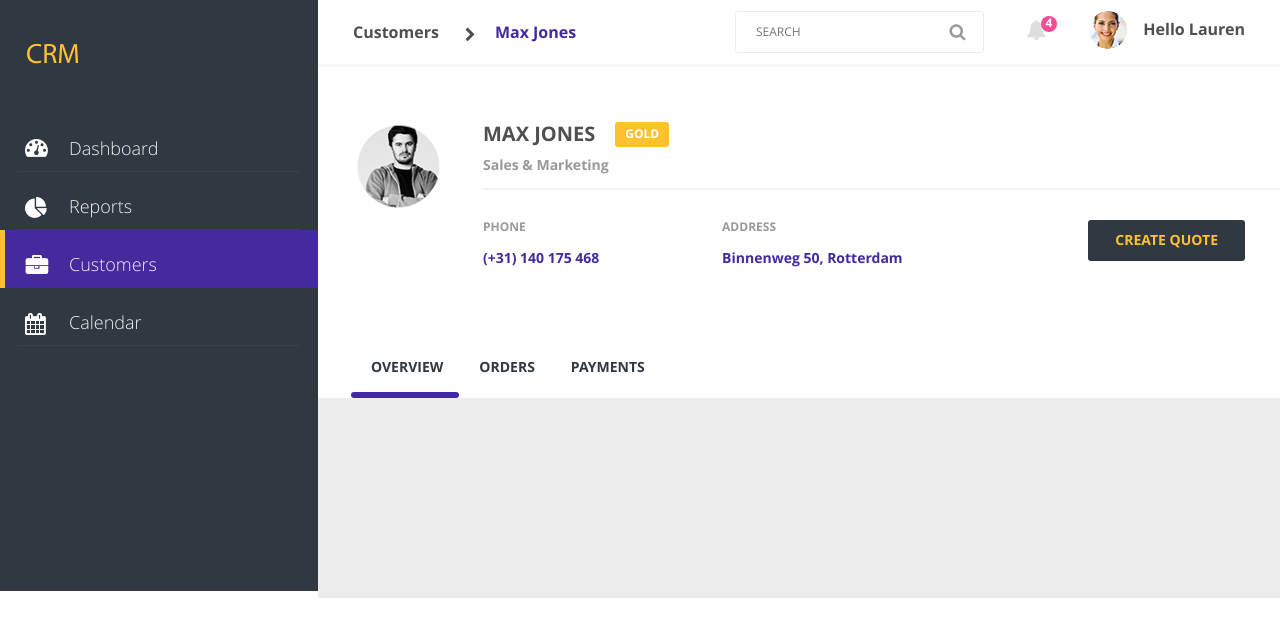
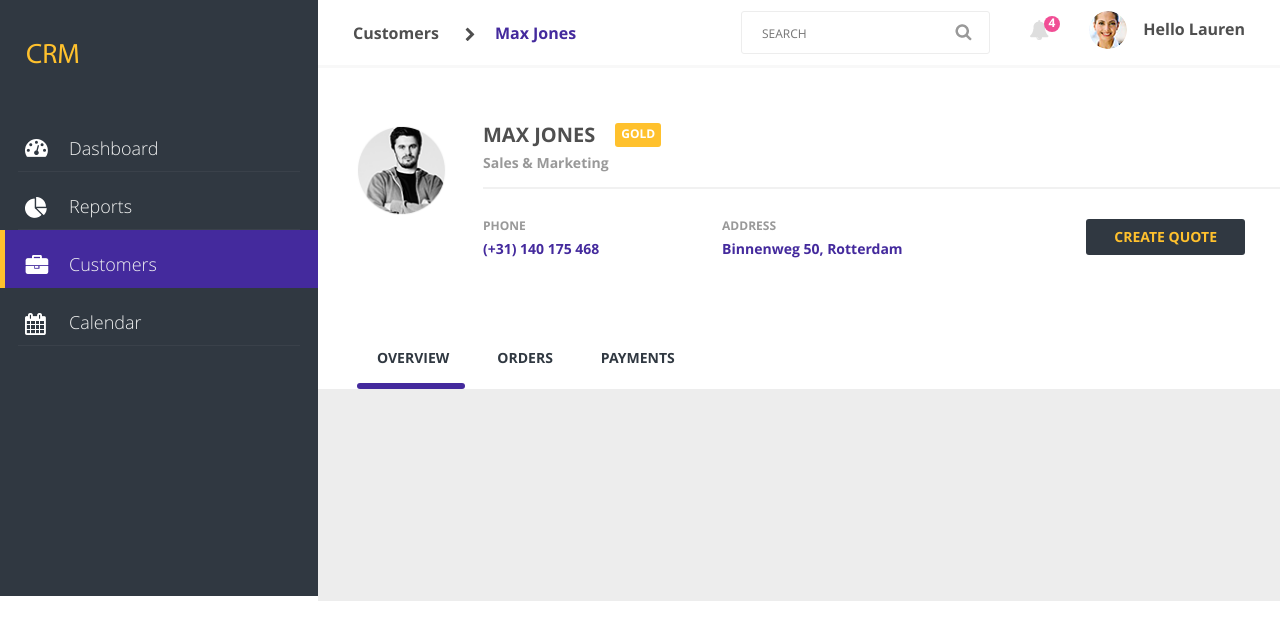
Before and after one commit to 1649310/CRM, a website: page source/template/index.pug in a window 1280 px wide. Drawn offline with nearby package versions, Linux system fonts and the light colour scheme; files that its build step writes are made by us from their sources; files whose address does not match are found by name.

Commit message:
Second initialization

```diff
--- a/source/styles/global/adjustment.scss
+++ b/source/styles/global/adjustment.scss
@@ -1,3 +1,4 @@
+
 
 //adjustment styles
 body, html {
@@ -19,10 +20,6 @@ body {
 	margin: 0 auto;
 }
 
-.page-content {
-	float: left;
-	width: calc(100% - 318px);
-}
 .clearfix {
 	&:after {
 		content: "";
--- a/source/styles/sections/content.scss
+++ b/source/styles/sections/content.scss
@@ -1,3 +1,7 @@
+.page-content {
+	float: left;
+	width: calc(100% - 318px);
+}
 .about {
     margin-bottom: 70px;
 }
@@ -6,8 +10,8 @@
     float: left;
 }
 .about__pic{
-    width: 90px;
-    height: 90px;
+    width: 96px;
+    height: 96px;
     overflow: hidden;
     border-radius: 50%;
     margin-left: 35px;
@@ -28,7 +32,7 @@
 }
 .about__title {
     display: flex;
-    margin-bottom: 10px;
+    margin-bottom: 8px;
 }
 .title__name {
     @include open_sans(bold);
@@ -43,7 +47,7 @@
     text-transform: uppercase;
     font-size: 12px;
     @include open_sans(bold);
-    padding: 5px 10px;
+    padding: 4px 6px;
     border-radius: 3px;
 }
 .about__desc {
@@ -61,7 +65,7 @@
     color: #999;
     @include open_sans(bold);
     font-size: 12px;
-    margin-bottom: 13px;
+    margin-bottom: 6px;
 }
 .about__contact-link {
     color: #442a9d;
@@ -79,7 +83,7 @@
     @include open_sans(bold);
     background: #303841;
     border-radius: 3px;
-    padding: 12px 27px;
+    padding: 10px 28px;
     display: block;
 }
 .tabs__list {
@@ -94,7 +98,7 @@
     text-transform: uppercase;
     font-size: 14px;
     @include open_sans(bold);
-    padding: 22px 18px;
+    padding: 22px 24px;
     display: block;
 
     &:hover {
@@ -130,5 +134,5 @@
 }
 .tabs__content  {
     background: #ededed;
-    height: 200px;
+    height: 212px;
 }
--- a/source/styles/sections/header.scss
+++ b/source/styles/sections/header.scss
@@ -64,7 +64,7 @@
     display: block;
     width: 100%;
     border: 1px solid #ededed;
-    padding: 13px 35px 13px 20px;
+    padding: 15px 35px 12px 20px;
     border-radius: 3px;
     color: #999;
     text-transform: uppercase;
@@ -87,7 +87,7 @@
 }
 .notifications {
     position: relative;
-    margin: 9px 43px;
+    margin: 9px 40px;
 }
 
 .notifications__col {
--- a/source/styles/sections/sidebar.scss
+++ b/source/styles/sections/sidebar.scss
@@ -11,7 +11,7 @@
     padding: 40px 0 40px 26px;
 }
 .nav__list {
-    margin-bottom: 245px;
+    margin-bottom: 250px;
 }
 .nav__item {
     position: relative;
```
Also changed, not shown: build/css/main.min.css.
